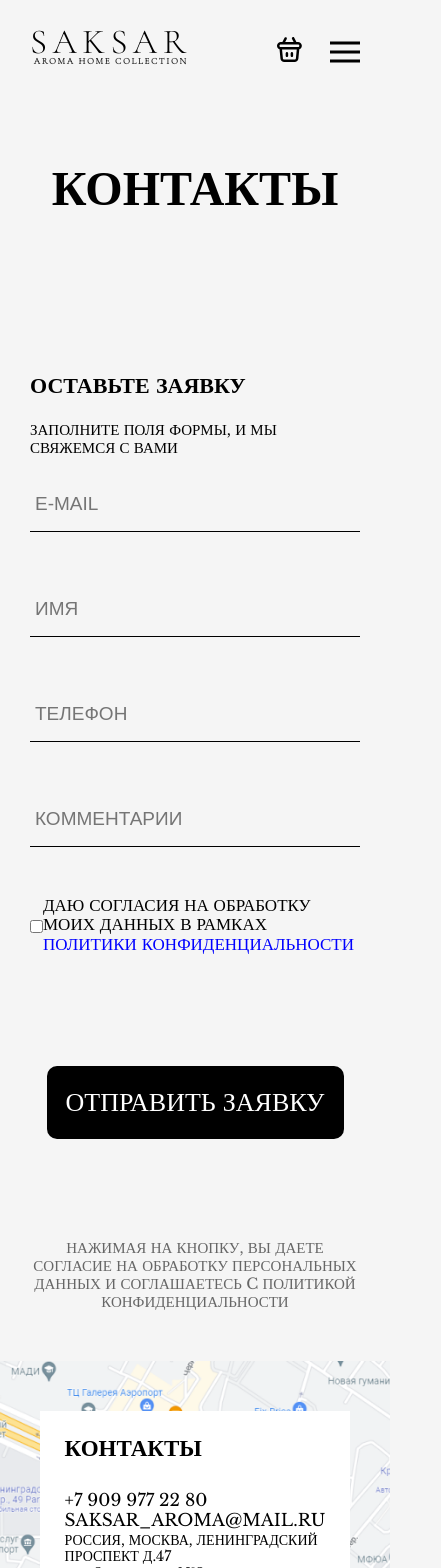
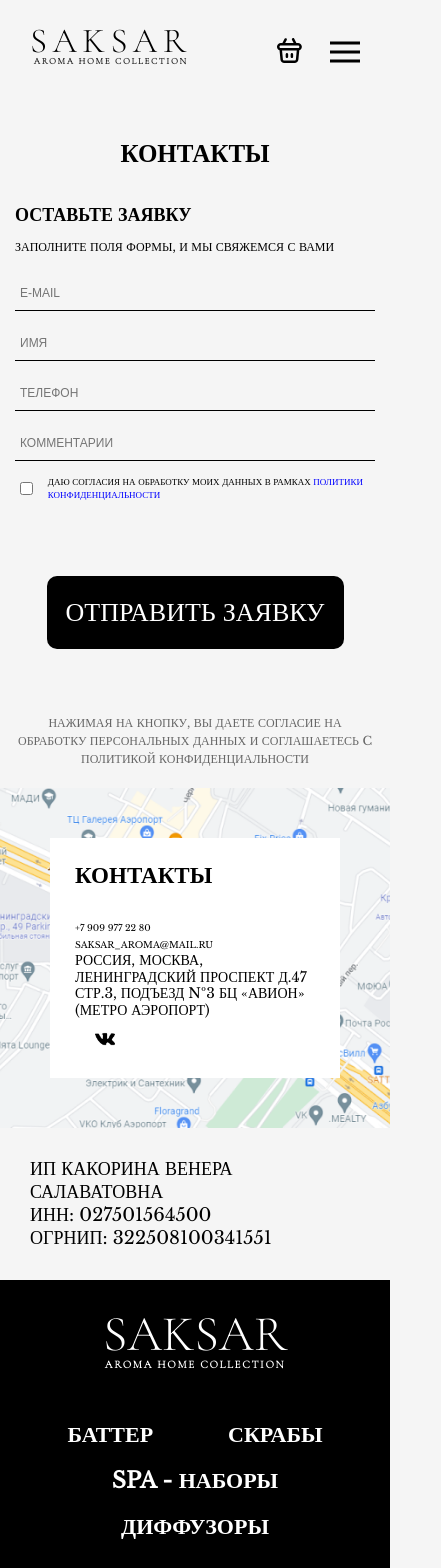
Before and after one commit to diorm47/saksar, a React (Create React App) app: page /contacts in a window 390 px wide. Shown: the top 1568 px of the page, 441 px wide, since content can reach past the window. Built offline with nearby package versions, Linux system fonts and the light colour scheme.

Commit message:
fixed landing

```diff
--- a/src/components/Loader/loader.css
+++ b/src/components/Loader/loader.css
@@ -59,4 +59,8 @@
   .loader_wrapper h1 {
     font-size: 50px;
   }
+  .loader_wrapper p {
+    font-size: 12px;
+    letter-spacing: 2px;
+  }
 }
--- a/src/components/footer/footer.css
+++ b/src/components/footer/footer.css
@@ -128,3 +128,20 @@
     margin: 10px;
   }
 }
+
+@media only screen and (max-width: 500px) {
+  .footer_link_items {
+    display: flex;
+    align-items: center;
+    flex-direction: column;
+  }
+  .policy_link p {
+    text-align: center;
+  }
+  footer {
+    padding-top: 30px;
+  }
+  .footer_logo {
+    margin-bottom: 40px;
+  }
+}
--- a/src/components/nav-bar/nav-bar.css
+++ b/src/components/nav-bar/nav-bar.css
@@ -264,3 +264,15 @@
     right: 20%;
   }
 }
+
+@media only screen and (max-width: 430px) {
+  .nav_logo h1 {
+    margin-bottom: 5px;
+  }
+  .nav_logo p {
+    margin-top: 3px;
+  }
+  .nav_mobilie_menu div p {
+    font-size: 18px;
+  }
+}
--- a/src/pages/catalog-page/catalog-page.css
+++ b/src/pages/catalog-page/catalog-page.css
@@ -61,3 +61,14 @@
     padding-top: 100px;
   }
 }
+
+@media only screen and (max-width: 500px) {
+  .catalog_page {
+    padding-top: 40px;
+  }
+  .catalog_title h1 {
+    text-align: center;
+    font-size: 26px;
+    margin-bottom: 15px;
+  }
+}
--- a/src/pages/contacts-page/contacts-page.css
+++ b/src/pages/contacts-page/contacts-page.css
@@ -165,6 +165,30 @@
 .contacts_page footer .footer_instagram svg * {
   fill: #ffffff;
 }
+.contacts_policy_area {
+  display: flex;
+  align-items: center;
+}
+
+.contacts_form .contacts_policy_area input {
+  margin: 0 !important;
+  width: 30px;
+  cursor: pointer;
+  margin-right: 10px !important;
+}
+.contacts_form .contacts_policy_area p {
+  padding-left: 10px;
+}
+.contacts_form .contacts_policy_area p,
+a {
+  font-size: 17px;
+  margin: 0;
+  padding: 0;
+}
+
+.contacts_form .contacts_policy_area p a {
+  color: blue;
+}
 
 @media only screen and (max-width: 1120px) {
   .contacts_form_wrapper {
@@ -264,28 +288,35 @@
   }
 }
 
-@media only screen and (max-width: 400px) {
+@media only screen and (max-width: 430px) {
   .contacts_block p {
     font-size: 14px;
   }
+  .contacts_title h1 {
+    margin: 15px 0;
+    font-size: 25px;
+  }
+  .contacts_form_wrapper h1 {
+    font-size: 18px;
+    margin-bottom: 10px;
+  }
+  .contacts_form_wrapper p {
+    font-size: 12px;
+  }
+  .contacts_form_wrapper {
+    padding-right: 15px;
+    padding-left: 15px;
+  }
+  .contacts_form div {
+    margin-bottom: 15px;
+  }
+  .contacts_form div input {
+    font-size: 12px;
+    line-height: 100%;
+    padding: 10px 0;
+  }
+  .contacts_form_wrapper .contacts_policy_area p, a {
+    font-size: 9px;
+    line-height: 140%;
+  }
 }
-.contacts_policy_area {
-  display: flex;
-  align-items: center;
-}
-
-.contacts_form .contacts_policy_area input {
-  margin: 0 !important;
-  padding: 0 !important;
-  width: 30px;
-  cursor: pointer;
-}
-.contacts_policy_area p, a {
-  font-size: 17px;
-  margin: 0;
-  padding: 0;
-}
-
-.contacts_policy_area p a {
-  color: blue;
-}
--- a/src/pages/home-page/home-page.css
+++ b/src/pages/home-page/home-page.css
@@ -240,7 +240,7 @@
     padding-top: 0;
   }
   .history_brand_text {
-    padding: 0 30px;
+    padding: 0 15px;
     width: 100%;
   }
   .history_brand_wrapper {
@@ -297,4 +297,10 @@
   .reviews {
     padding-bottom: 20px;
   }
+  .history_brand_text {
+    margin-bottom: 20px;
+  }
+  .header_right_block h1 {
+    font-size: 17px;
+  }
 }
--- a/src/pages/payment-delivery-page/payment-delivery.css
+++ b/src/pages/payment-delivery-page/payment-delivery.css
@@ -147,9 +147,32 @@
   }
 }
 
-@media only screen and (max-width: 415px) {
-  .payment_delivery_title h1 {
-    font-size: 30px;
+@media only screen and (max-width: 490px) {
+  .payment_delivery_title h1,
+  .delivery_section_title h2 {
+    font-size: 23px;
     margin-bottom: 10px;
   }
+  .payment_delivery_wrapper {
+    padding-left: 15px;
+    padding-right: 15px;
+  }
+  .payment_section_title h2 {
+    font-size: 20px;
+    margin-bottom: 15px;
+  }
+  .paymetn_descriptions h3,
+  .delivery_descriptions h3 {
+    font-size: 17px;
+    margin-bottom: 10px;
+  }
+  .paymetn_descriptions p,
+  .delivery_descriptions p {
+    font-size: 13px;
+    margin-bottom: 8px;
+  }
+  .company_information p {
+    margin-bottom: 30px;
+    font-size: 15px;
+  }
 }
```
